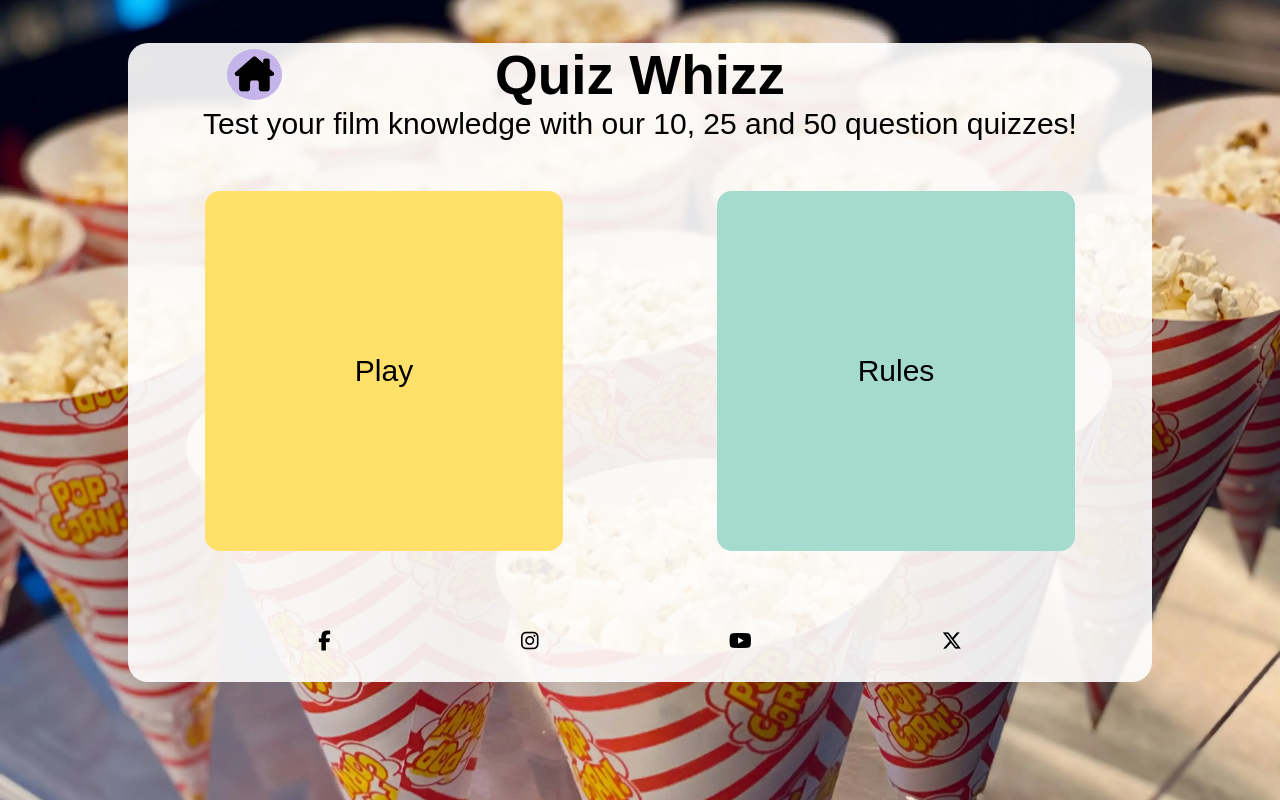
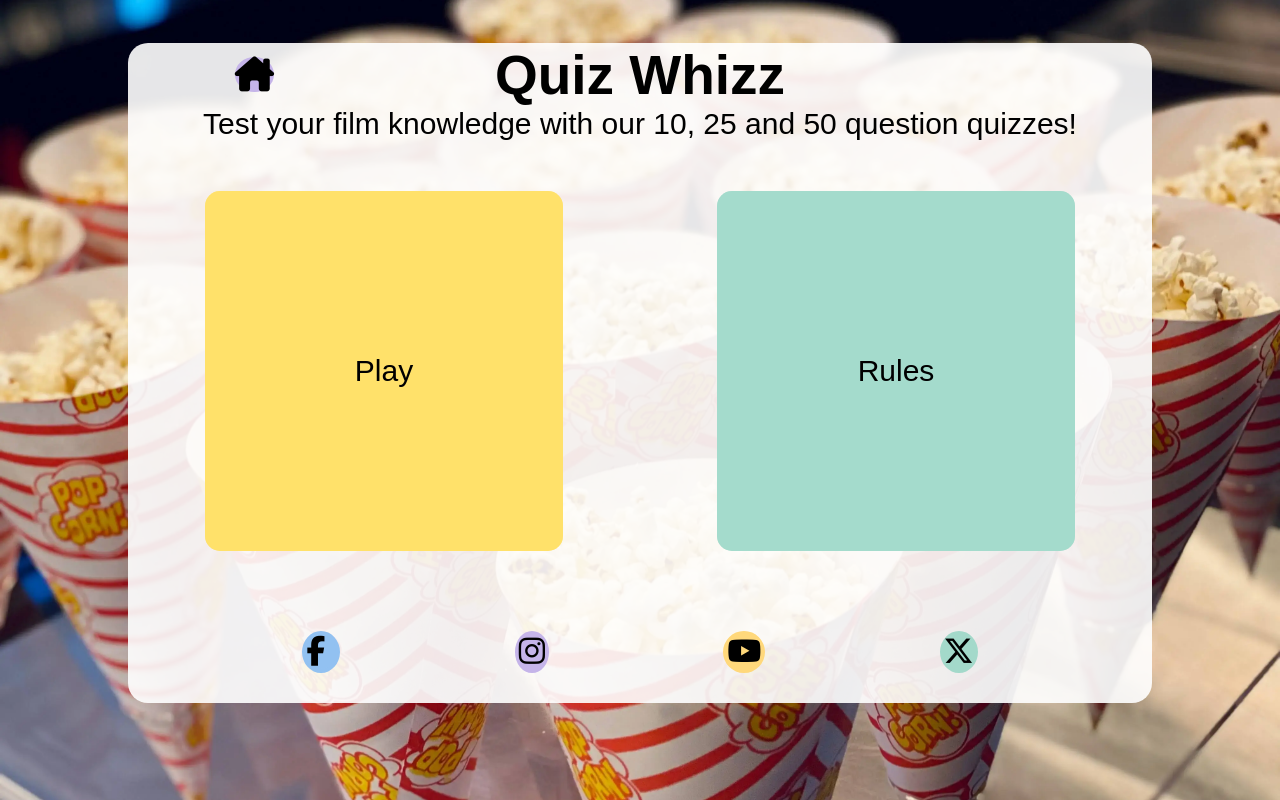
Before and after one commit to lilli-mcnally/quiz-whizz, a plain HTML site: page index.html in a window 1280 px wide. Drawn offline with Linux system fonts and the light colour scheme; a web font is replaced by a local one.

Commit message:
Add CSS properties to Social links

```diff
--- a/assets/css/style.css
+++ b/assets/css/style.css
@@ -8,16 +8,12 @@ body {
 }
 
 .fa-house-chimney {
-    font-size: 30px;
-    color: #000;
     background-color: #C5B4E9;
-    border-radius: 50%;
-    padding: 8px;
 }
 
 .fa-house-chimney:hover {
+    border: 4px solid #C5B4E9;
     background-color: #fafafa;
-    border: 4px solid #C5B4E9;
 }
 
 .nav {
@@ -63,14 +59,50 @@ body {
     padding-top: 30px;
     padding-bottom: 30px;
     margin: 0;
-
 }
 
 .footer-social {
-    color: #000;
-    font-size: 20px;
+    font-size: 30px;
+    border-radius: 50%;
 }
 
+.footer-social a {
+    color: #000;
+}
+
+#social-f:hover,
+#social-i:hover,
+#social-y:hover,
+#social-x:hover {
+    background-color: #fafafa;
+}
+
+
+#social-f {
+    background-color: #92C1F1;
+    border: 4px solid #92C1F1;
+    width: 30px;
+}
+
+#social-f:before {
+    margin-left: 5px;
+    margin-right: 5px;
+}
+
+#social-i {
+    background-color: #C5B4E9;
+    border: 4px solid #C5B4E9;
+}
+
+#social-y {
+    background-color: #FFD87B;
+    border: 4px solid #FFD87B;
+}
+
+#social-x {
+    background-color: #a3d9ca;
+    border: 4px solid #a3d9ca;
+}
 
 
 /* ----------------------------------------------------------- Home page */
--- a/index.html
+++ b/index.html
@@ -17,7 +17,7 @@
             <!-- Nav bar -->
             <div class="nav">
                 <!-- Home icon -->
-                <a href="index.html" class="house"><i class="fa-solid fa-house-chimney"></i></a>
+                <a href="index.html" class="house"><i class="fa-solid fa-house-chimney footer-social"></i></a>
                 <!-- "Quiz Whizz" Logo-->
                 <a href="index.html" id="logo">
                     <h1 class="nav-text">Quiz Whizz</h1>
@@ -43,14 +43,14 @@
                 </a>
             </div>
             <ul id="footer-ul">
-                <li><a href="https://www.facebook.com/" target="_blank" id="social-f"><i
-                            class="fa-brands fa-facebook-f footer-social"></i></a></li>
-                <li><a href="https://www.instagram.com/" target="_blank" id="social-i"><i
-                            class="fa-brands fa-instagram footer-social"></i></a></li>
-                <li><a href="https://www.youtube.com/" target="_blank" id="social-y"><i
-                            class="fa-brands fa-youtube footer-social"></i></a></li>
-                <li><a href="https://twitter.com/" target="_blank" id="social-x"><i
-                            class="fa-brands fa-x-twitter footer-social"></i></a>
+                <li id="social-f" class="footer-social"><a href="https://www.facebook.com/" target="_blank"><i
+                            class="fa-brands fa-facebook-f"></i></a></li>
+                <li id="social-i" class="footer-social"><a href="https://www.instagram.com/" target="_blank"><i
+                            class="fa-brands fa-instagram"></i></a></li>
+                <li id="social-y" class="footer-social"><a href="https://www.youtube.com/" target="_blank"><i
+                            class="fa-brands fa-youtube"></i></a></li>
+                <li id="social-x" class="footer-social"><a href="https://twitter.com/" target="_blank"><i
+                            class="fa-brands fa-x-twitter"></i></a>
                 </li>
             </ul>
         </div>
```
